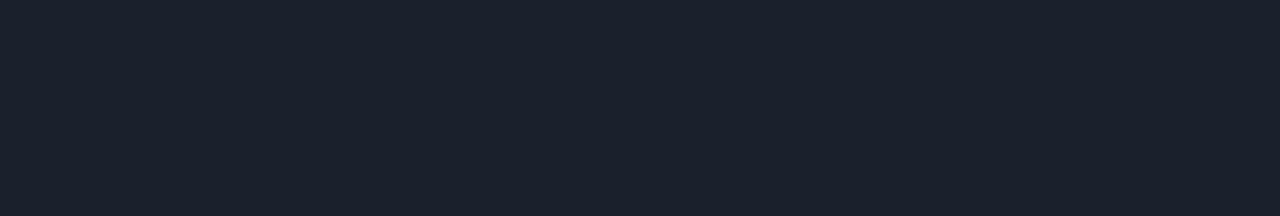
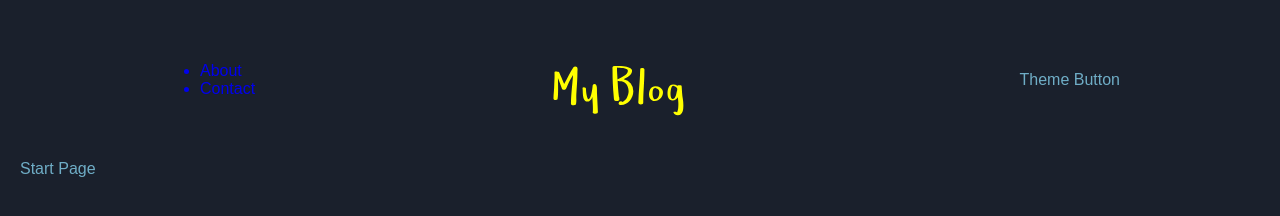
Before and after one commit to daviddprtma/david-blog-using-gatsbyjs, a Gatsby site: page / in a window 1280 px wide. Built offline with nearby package versions, Linux system fonts and the light colour scheme; Gatsby itself is replaced by a stand-in of ours.

Commit message:
updating david-blog day 3 :D

```diff
--- /dev/null
+++ b/src/components/Header/Header.styles.js
@@ -0,0 +1,23 @@
+import styled from "styled-components";
+
+export const Wrapper = styled.div `
+    display: flex;
+    align-items: center;
+    justify-content: space-between;
+    max-width: 960px;
+    height: 70px;
+    margin: 20px auto;
+
+    @media screen and (min-width:768px){
+        height: 120px;
+    }
+
+`
+export const Logo = styled.img`
+    max-width: 100px;
+    stroke: transaparent;
+
+    @media screen and (min-width:768px){
+        max-width: 250px;
+    }
+`
--- /dev/null
+++ b/src/components/Header/index.js
@@ -0,0 +1,26 @@
+import React from "react";
+import { Link } from "gatsby";
+
+//components
+import Menu from "components/Menu"
+//hooks
+import { useConfigQuery } from "hooks/useConfigQuery"
+
+//styles
+import { Wrapper,Logo} from "./Header.styles";
+
+const Header = ({ siteTitle = `` }) => {
+    const siteConfig = useConfigQuery()
+
+    return (
+        <Wrapper>
+            <Menu items = {siteConfig.menu} />
+            <Link to="/">
+                <Logo src={siteConfig.logo.publicURL} alt={siteTitle} />
+            </Link>
+            <div>Theme Button</div>
+        </Wrapper>
+    )
+}
+
+export default Header
--- a/src/components/Layout/index.js
+++ b/src/components/Layout/index.js
@@ -1,24 +1,25 @@
-import React from "react";
-import { ThemeProvider } from "styled-components";
+import React, { useContext } from "react"
+import { ThemeProvider } from "styled-components"
+// Components
+import Header from "components/Header"
 
-//Styles
-import {GlobalStyles, lightTheme, darkTheme} from 'styles/GlobalStyles'
+// Styles
+import { GlobalStyles, lightTheme, darkTheme } from "styles/GlobalStyles"
+// Hooks
+import { useMetaDataQuery } from "hooks/useMetaDataQuery"
+import { useConfigQuery } from "hooks/useConfigQuery"
 
-//hooks
-import {useMetaDataQuery} from "hooks/useMetaDataQuery";
-
-const Layout = ({children}) =>{
-
+const Layout = ({ children }) => {
   const data = useMetaDataQuery()
+  const data2 = useConfigQuery();
   console.log(data)
-    return(
-        <ThemeProvider theme={darkTheme}>
-            <GlobalStyles>
-                Layout component
-                {children}
-            </GlobalStyles>
-        </ThemeProvider>
-    )
+  return (
+    <ThemeProvider theme={darkTheme}>
+      <GlobalStyles />
+      <Header siteTitle={data2.title} />
+      {children}
+    </ThemeProvider>
+  )
 }
 
 export default Layout
--- /dev/null
+++ b/src/components/Menu/index.js
@@ -0,0 +1,16 @@
+import React from "react";
+import { Link } from "gatsby";
+
+const Menu = ({ items }) => {
+    return (
+        <ul>
+         { items.map((item) => (
+            <Link to={item.link} activeClassName="active">
+            <li key={item.id}>{item.name}</li>
+            </Link>
+         ))}
+        </ul>
+    )
+}
+
+export default Menu
--- /dev/null
+++ b/src/content/siteConfig.md
@@ -0,0 +1,11 @@
+---
+type: "config"
+logo: "../images/blog-logo.svg"
+menu:
+  - id: "menu-item-1"
+    name: "About"
+    link: "/about"
+  - id: "menu-item-2"
+    name: "Contact"
+    link: "/contact"
+---
--- /dev/null
+++ b/src/hooks/useConfigQuery.js
@@ -0,0 +1,21 @@
+import { useStaticQuery, graphql } from "gatsby"
+
+export const useConfigQuery = () => {
+    const data = useStaticQuery(graphql`
+    query ConfigQuery {
+        markdownRemark(frontmatter: {type: {eq: "config"}}) {
+          frontmatter {
+            logo {
+              publicURL
+            }
+            menu {
+              id
+              link
+              name
+            }
+          }
+        }
+      }
+  `)
+    return data.markdownRemark.frontmatter
+}
```
Also changed, not shown: src/images/blog-logo.svg (added).
